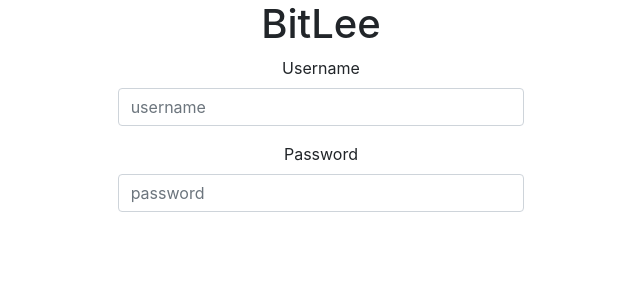
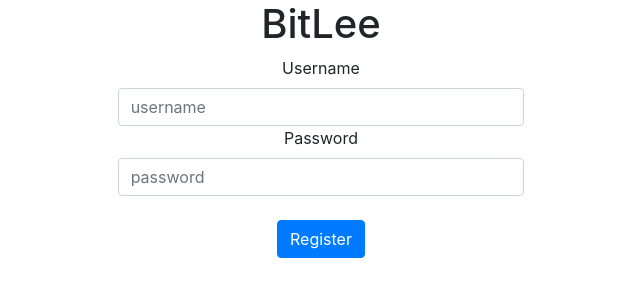
Before and after one commit to franciscboicu/bitlee, a Flask app: page /account/register in a window 1280 px wide. Shown: the part 56-356 px from the top of the page, without its empty margins (319-959 px from the left). Run offline with Flask 2, Linux system fonts and the light colour scheme; some libraries are stand-ins or nearby versions.

Commit message:
Modify register form

```diff
--- a/templates/index.html
+++ b/templates/index.html
@@ -1,16 +1,18 @@
 <!DOCTYPE html>
 <html lang="en">
 <head>
-    <link rel="stylesheet" href="https://stackpath.bootstrapcdn.com/bootstrap/4.4.1/css/bootstrap.min.css" integrity="sha384-Vkoo8x4CGsO3+Hhxv8T/Q5PaXtkKtu6ug5TOeNV6gBiFeWPGFN9MuhOf23Q9Ifjh" crossorigin="anonymous">
+    <link rel="stylesheet" href="https://stackpath.bootstrapcdn.com/bootstrap/4.4.1/css/bootstrap.min.css"
+          integrity="sha384-Vkoo8x4CGsO3+Hhxv8T/Q5PaXtkKtu6ug5TOeNV6gBiFeWPGFN9MuhOf23Q9Ifjh" crossorigin="anonymous">
     <meta charset="UTF-8">
     <link href="https://fonts.googleapis.com/css?family=Montserrat:300,300i" rel="stylesheet">
-    <link rel="stylesheet" href=""">
+    <link rel="stylesheet" href="">
     <title>BitLee</title>
 </head>
 
 <nav class="navbar navbar-expand-lg navbar-light bg-light">
     <a class="navbar-brand" href="#">BitLee</a>
-  <button class="navbar-toggler" type="button" data-toggle="collapse" data-target="#navbarSupportedContent" aria-controls="navbarSupportedContent" aria-expanded="false" aria-label="Toggle navigation">
+    <button class="navbar-toggler" type="button" data-toggle="collapse" data-target="#navbarSupportedContent"
+            aria-controls="navbarSupportedContent" aria-expanded="false" aria-label="Toggle navigation">
         <span class="navbar-toggler-icon"></span>
     </button>
     <div class="collapse navbar-collapse" id="navbarSupportedContent">
@@ -27,7 +29,6 @@
     </div>
     </li>
     </ul>
-
     {% block content %}
 
 
@@ -45,21 +46,21 @@
         <div class="col-md-4 text-center">
 
 
-
             <h1>BitLee</h1>
 
 
             <div class="form-group">
-        <form>
+                <form action="/account/register" method="post">
                     <div class="form-group">
                         <label for="exampleFormControlInput1">Username</label>
-    <input type="text" class="form-control" id="exampleFormControlInput1" placeholder="username">
+                        <input type="text" class="form-control" id="exampleFormControlInput1" placeholder="username"
+                        name="username">
+                        <label for="exampleFormControlInput1">Password</label>
+                        <input type="password" class="form-control" id="exampleFormControlInput1"
+                               placeholder="password" name="user-password"><br>
+                        <button type="submit" class="btn btn-primary ">Register</button>
                     </div>
-            <div class="form-group">
-    <label for="exampleFormControlInput1">Password</label>
-    <input type="password" class="form-control" id="exampleFormControlInput1" placeholder="password">
-  </div>
-
+                </form>
             </div>
         </div>
 
```
Lines whose indentation alone changed are shown as unchanged.
